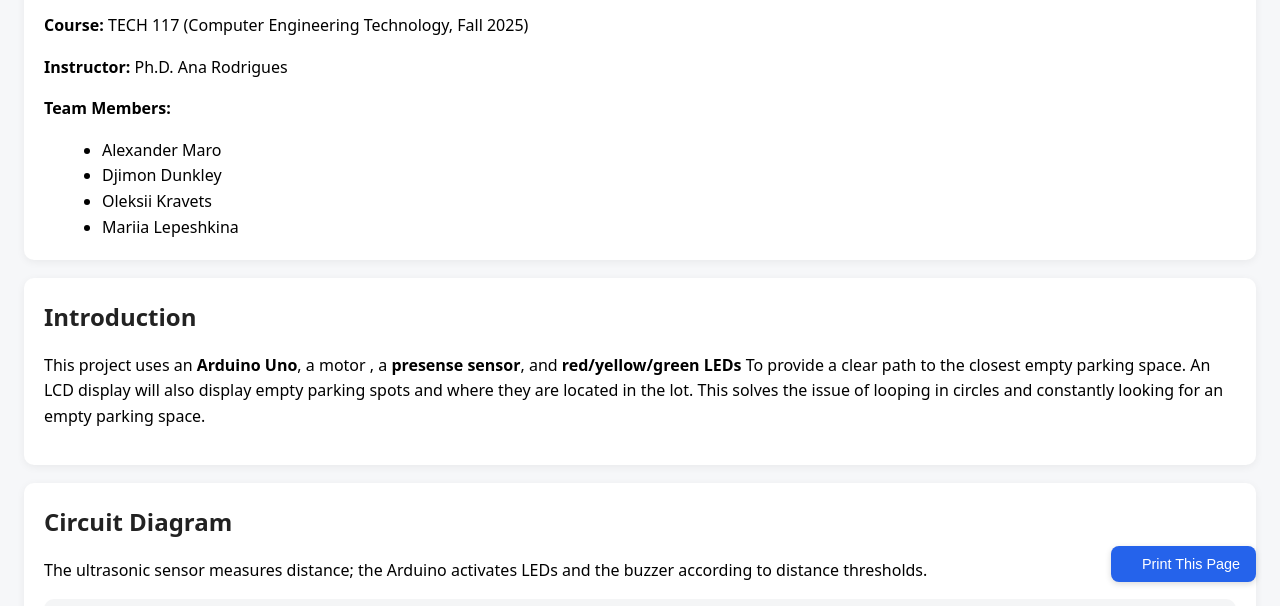
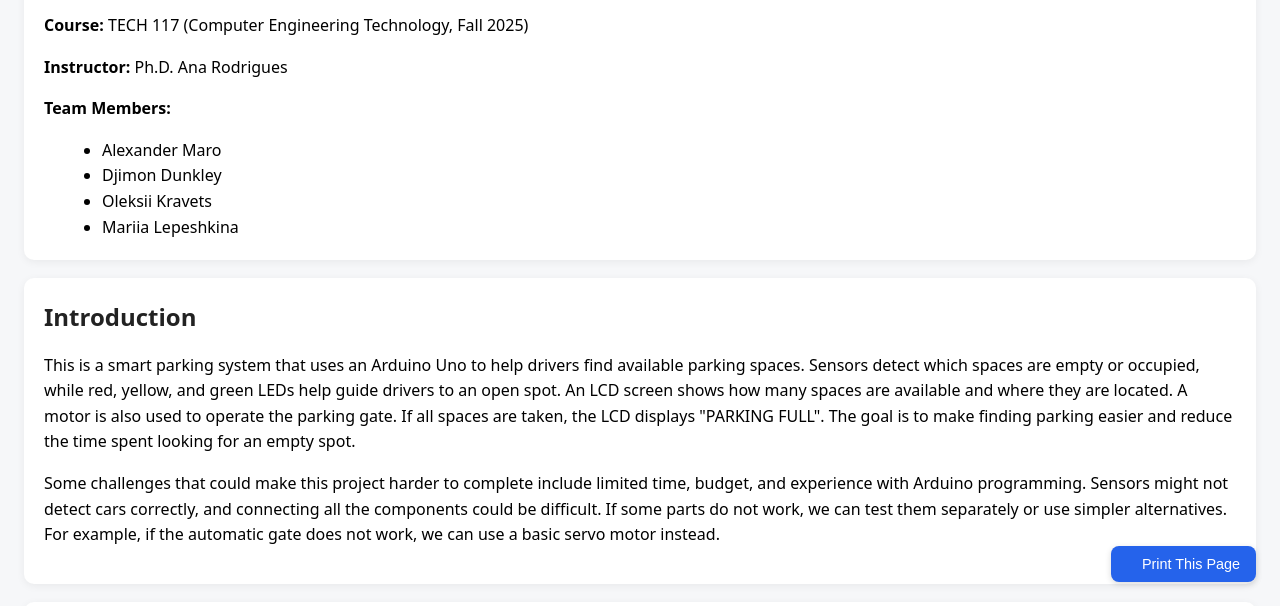
Before and after one commit to ALXZRBLX/Parking-Lot, a plain HTML site: page index.html in a window 1280 px wide. Shown: the part 194-800 px from the top of the page. Drawn offline with nearby package versions, Linux system fonts and the light colour scheme.

Commit message:
Update index.html

```diff
--- a/index.html
+++ b/index.html
@@ -66,9 +66,13 @@
 
   <section id="introduction">
     <h2>Introduction</h2>
-    <p>This project uses an <strong>Arduino Uno</strong>, a motor <strong></strong>, a
-      <strong>presense sensor</strong>, and <strong>red/yellow/green LEDs</strong> To provide a clear path to the closest empty parking space. An LCD display will also display empty parking spots and where they are located in the lot. This solves the issue of looping in circles and constantly looking for an empty parking space.
+    <p>   This is a smart parking system that uses an Arduino Uno to help drivers find available parking spaces. Sensors detect which spaces are empty or occupied,
+    while red, yellow, and green LEDs help guide drivers to an open spot. An LCD screen shows how many spaces are available and where they are located.
+    A motor is also used to operate the parking gate. If all spaces are taken, the LCD displays "PARKING FULL". The goal is to make finding parking easier and reduce the time spent looking for an empty spot.
+
     </p>
+    <p> Some challenges that could make this project harder to complete include limited time, budget, and experience with Arduino programming. Sensors might not detect cars correctly, and connecting all the components could be difficult.
+       If some parts do not work, we can test them separately or use simpler alternatives. For example, if the automatic gate does not work, we can use a basic servo motor instead.</p>
   </section>
 
   <section id="circuit-diagram">
```
